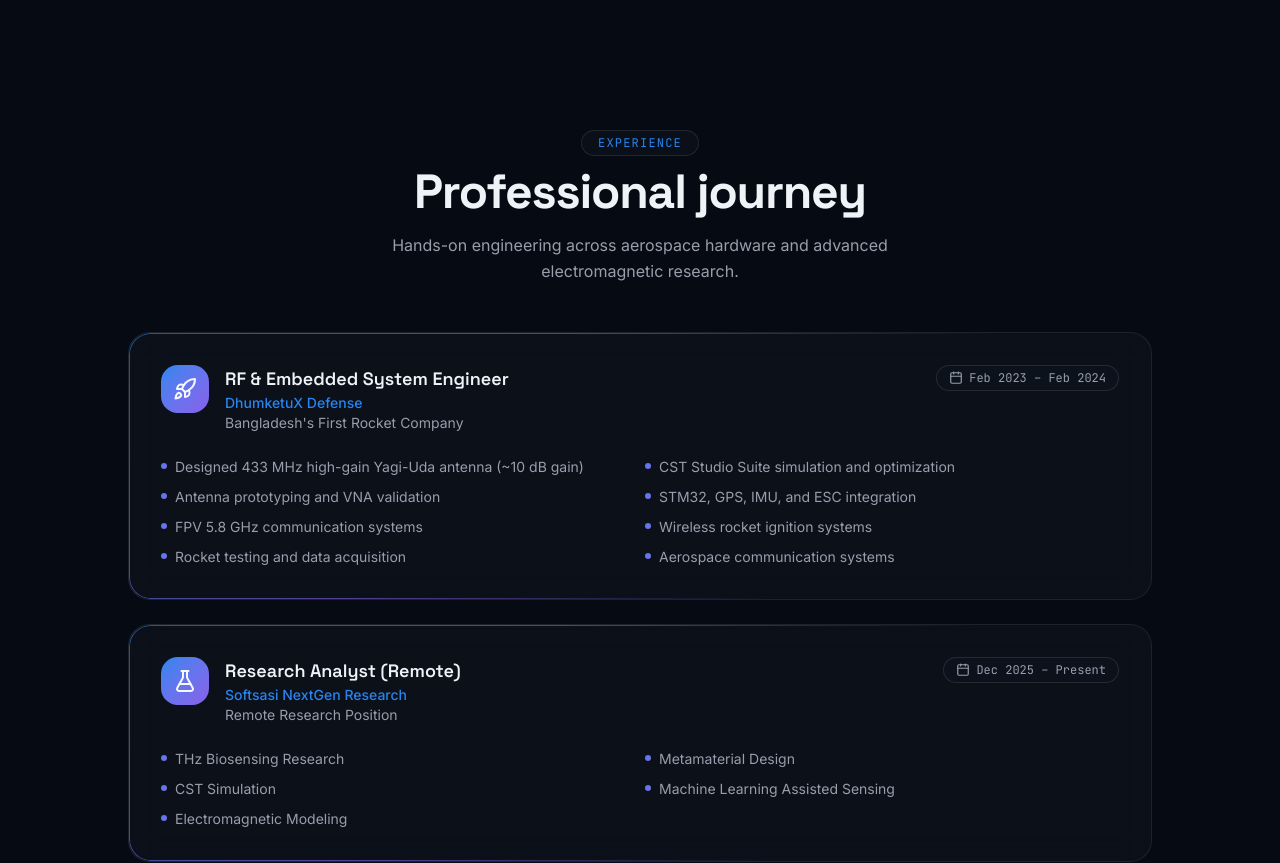
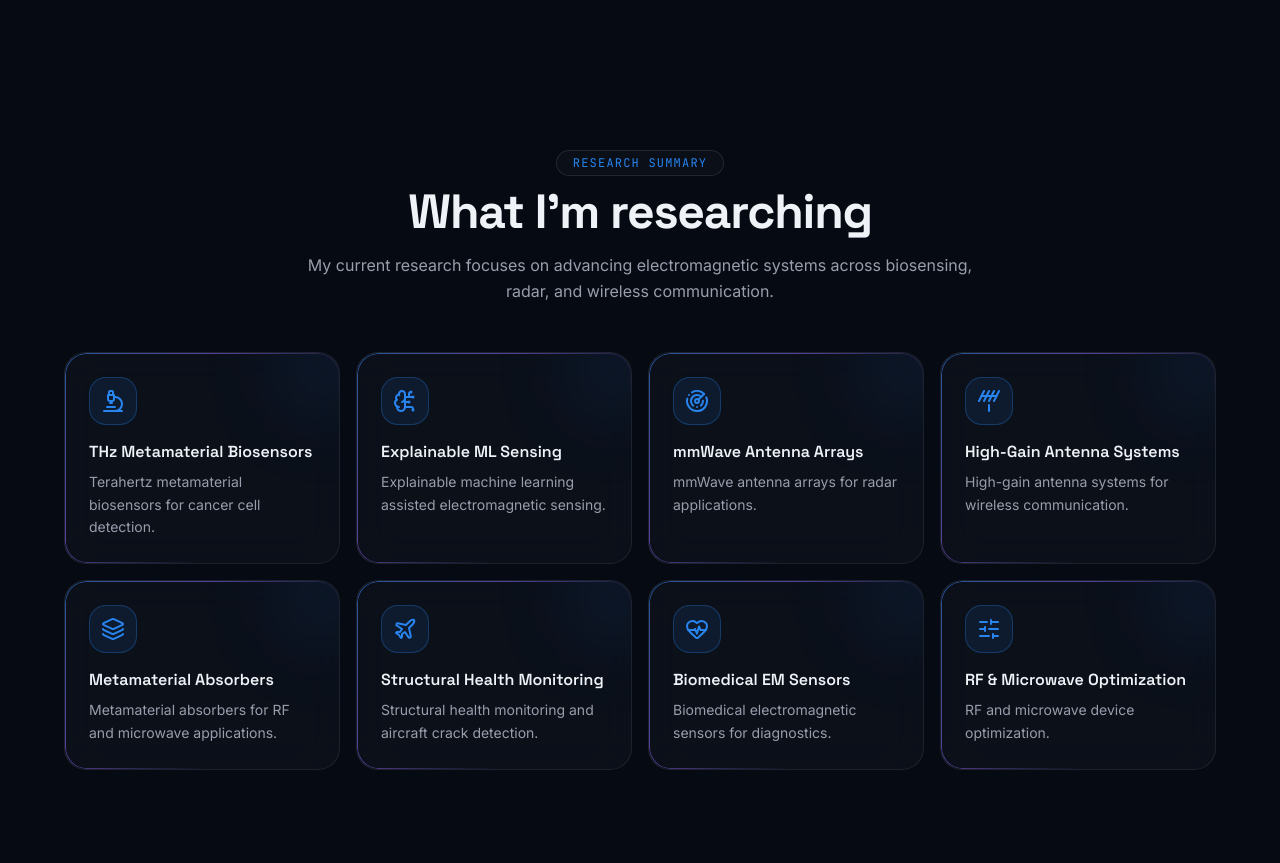
Before and after one commit to emonmian/emon-mian-portfolio-2-Public, a Next.js app: page / in a window 1280 px wide. Shown: the part 1640-2503 px from the top of the page. Built offline with nearby package versions, Linux system fonts and the light colour scheme.

Commit message:
feat: add ResearchSummary component and update stats and navigation links
Co-authored-by: emonmian <307931195+emonmian@users.noreply.github.com>

```diff
--- a/app/page.tsx
+++ b/app/page.tsx
@@ -2,6 +2,7 @@ import { ParticleBackground } from '@/components/particle-background'
 import { Navbar } from '@/components/navbar'
 import { Hero } from '@/components/hero'
 import { About } from '@/components/about'
+import { ResearchSummary } from '@/components/research-summary'
 import { Experience } from '@/components/experience'
 import { Publications } from '@/components/publications'
 import { Research } from '@/components/research'
@@ -20,6 +21,7 @@ export default function Page() {
       <main>
         <Hero />
         <About />
+        <ResearchSummary />
         <Experience />
         <Publications />
         <Research />
--- a/components/contact.tsx
+++ b/components/contact.tsx
@@ -1,4 +1,4 @@
-import { Phone, Mail, User } from 'lucide-react'
+import { Phone, Mail } from 'lucide-react'
 import { SectionHeading } from '@/components/section-heading'
 import { Reveal } from '@/components/reveal'
 import { LinkedInIcon, GitHubIcon, ScholarIcon } from '@/components/brand-icons'
@@ -14,21 +14,6 @@ const socials = [
   { icon: Mail, label: 'Email', href: 'mailto:emon.mian100@gmail.com' },
 ]
 
-const references = [
-  {
-    name: 'S.M. Anowarul Haque',
-    role: 'Assistant Professor & Head',
-    dept: 'Department of EEE',
-    place: 'Mymensingh Engineering College',
-  },
-  {
-    name: 'Abdul Wahed',
-    role: 'Lecturer',
-    dept: 'Department of EEE',
-    place: 'Mymensingh Engineering College',
-  },
-]
-
 export function Contact() {
   return (
     <section id="contact" className="relative px-4 py-24 sm:px-6">
@@ -39,7 +24,7 @@ export function Contact() {
           description="Open to PhD opportunities, research collaborations, and RF / hardware engineering roles."
         />
 
-        <div className="grid gap-6 lg:grid-cols-2">
+        <div className="mx-auto max-w-2xl">
           <Reveal>
             <div className="glass gradient-border flex h-full flex-col justify-between rounded-2xl p-6 sm:p-8">
               <div className="space-y-4">
@@ -96,34 +81,6 @@ export function Contact() {
               </div>
             </div>
           </Reveal>
-
-          <Reveal delay={0.12}>
-            <div className="glass h-full rounded-2xl p-6 sm:p-8">
-              <div className="mb-6 flex items-center gap-3">
-                <span className="flex h-10 w-10 items-center justify-center rounded-lg bg-gradient-to-br from-primary to-accent text-primary-foreground">
-                  <User className="h-5 w-5" />
-                </span>
-                <h3 className="font-heading text-lg font-semibold">
-                  References
-                </h3>
-              </div>
-              <div className="space-y-4">
-                {references.map((ref) => (
-                  <div
-                    key={ref.name}
-                    className="rounded-xl border border-border bg-card/40 p-5"
-                  >
-                    <h4 className="font-heading text-base font-semibold">
-                      {ref.name}
-                    </h4>
-                    <p className="mt-1 text-sm text-primary">{ref.role}</p>
-                    <p className="text-sm text-muted-foreground">{ref.dept}</p>
-                    <p className="text-sm text-muted-foreground">{ref.place}</p>
-                  </div>
-                ))}
-              </div>
-            </div>
-          </Reveal>
         </div>
       </div>
     </section>
--- a/components/hero.tsx
+++ b/components/hero.tsx
@@ -13,10 +13,10 @@ const roles = [
 ]
 
 const stats = [
-  { value: '2+', label: 'Years Experience' },
-  { value: '8+', label: 'Research Works' },
+  { value: '4+', label: 'Conference Publications' },
+  { value: '2+', label: 'Journal Manuscripts' },
   { value: '7+', label: 'Engineering Projects' },
-  { value: '3+', label: 'Conference Publications' },
+  { value: '1+', label: 'Years Research & Engineering Experience' },
 ]
 
 export function Hero() {
--- a/components/navbar.tsx
+++ b/components/navbar.tsx
@@ -7,6 +7,7 @@ import { cn } from '@/lib/utils'
 const links = [
   { label: 'Home', href: '#home' },
   { label: 'About', href: '#about' },
+  { label: 'Research Summary', href: '#research-summary' },
   { label: 'Experience', href: '#experience' },
   { label: 'Publications', href: '#publications' },
   { label: 'Research', href: '#research' },
--- /dev/null
+++ b/components/research-summary.tsx
@@ -0,0 +1,96 @@
+'use client'
+
+import { motion } from 'framer-motion'
+import {
+  Microscope,
+  BrainCircuit,
+  Radar,
+  Antenna,
+  Layers,
+  Plane,
+  HeartPulse,
+  SlidersHorizontal,
+} from 'lucide-react'
+import { SectionHeading } from '@/components/section-heading'
+
+const focusAreas = [
+  {
+    icon: Microscope,
+    title: 'THz Metamaterial Biosensors',
+    desc: 'Terahertz metamaterial biosensors for cancer cell detection.',
+  },
+  {
+    icon: BrainCircuit,
+    title: 'Explainable ML Sensing',
+    desc: 'Explainable machine learning assisted electromagnetic sensing.',
+  },
+  {
+    icon: Radar,
+    title: 'mmWave Antenna Arrays',
+    desc: 'mmWave antenna arrays for radar applications.',
+  },
+  {
+    icon: Antenna,
+    title: 'High-Gain Antenna Systems',
+    desc: 'High-gain antenna systems for wireless communication.',
+  },
+  {
+    icon: Layers,
+    title: 'Metamaterial Absorbers',
+    desc: 'Metamaterial absorbers for RF and microwave applications.',
+  },
+  {
+    icon: Plane,
+    title: 'Structural Health Monitoring',
+    desc: 'Structural health monitoring and aircraft crack detection.',
+  },
+  {
+    icon: HeartPulse,
+    title: 'Biomedical EM Sensors',
+    desc: 'Biomedical electromagnetic sensors for diagnostics.',
+  },
+  {
+    icon: SlidersHorizontal,
+    title: 'RF & Microwave Optimization',
+    desc: 'RF and microwave device optimization.',
+  },
+]
+
+export function ResearchSummary() {
+  return (
+    <section id="research-summary" className="relative px-4 py-24 sm:px-6">
+      <div className="mx-auto max-w-6xl">
+        <SectionHeading
+          eyebrow="Research Summary"
+          title="What I'm researching"
+          description="My current research focuses on advancing electromagnetic systems across biosensing, radar, and wireless communication."
+        />
+
+        <div className="grid grid-cols-1 gap-4 sm:grid-cols-2 lg:grid-cols-4">
+          {focusAreas.map((area, i) => (
+            <motion.div
+              key={area.title}
+              initial={{ opacity: 0, y: 24 }}
+              whileInView={{ opacity: 1, y: 0 }}
+              viewport={{ once: true, margin: '-60px' }}
+              transition={{ duration: 0.5, delay: (i % 4) * 0.08 }}
+              whileHover={{ y: -6 }}
+              className="glass gradient-border group relative h-full overflow-hidden rounded-2xl p-6"
+            >
+              <div className="absolute -right-8 -top-8 h-24 w-24 rounded-full bg-primary/10 blur-2xl transition-colors group-hover:bg-primary/25" />
+              <span className="relative flex h-12 w-12 items-center justify-center rounded-xl border border-primary/30 bg-primary/10 text-primary transition-transform duration-300 group-hover:scale-110">
+                <area.icon className="h-6 w-6" />
+              </span>
+              <h3 className="relative mt-4 font-heading text-base font-semibold leading-snug">
+                {area.title}
+              </h3>
+              <p className="relative mt-2 text-sm leading-relaxed text-muted-foreground">
+                {area.desc}
+              </p>
+            </motion.div>
+          ))}
+        </div>
+      </div>
+    </section>
+  )
+}
--- a/components/skills.tsx
+++ b/components/skills.tsx
@@ -36,10 +36,10 @@ const categories = [
     icon: Code,
     title: 'Programming & AI',
     skills: [
-      { name: 'C Programming', level: 85 },
-      { name: 'Machine Learning', level: 80 },
-      { name: 'MATLAB', level: 88 },
-      { name: 'Python Basics', level: 70 },
+      { name: 'C Programming', level: 45 },
+      { name: 'Machine Learning', level: 40 },
+      { name: 'MATLAB', level: 48 },
+      { name: 'Python Basics', level: 35 },
     ],
   },
   {
```
